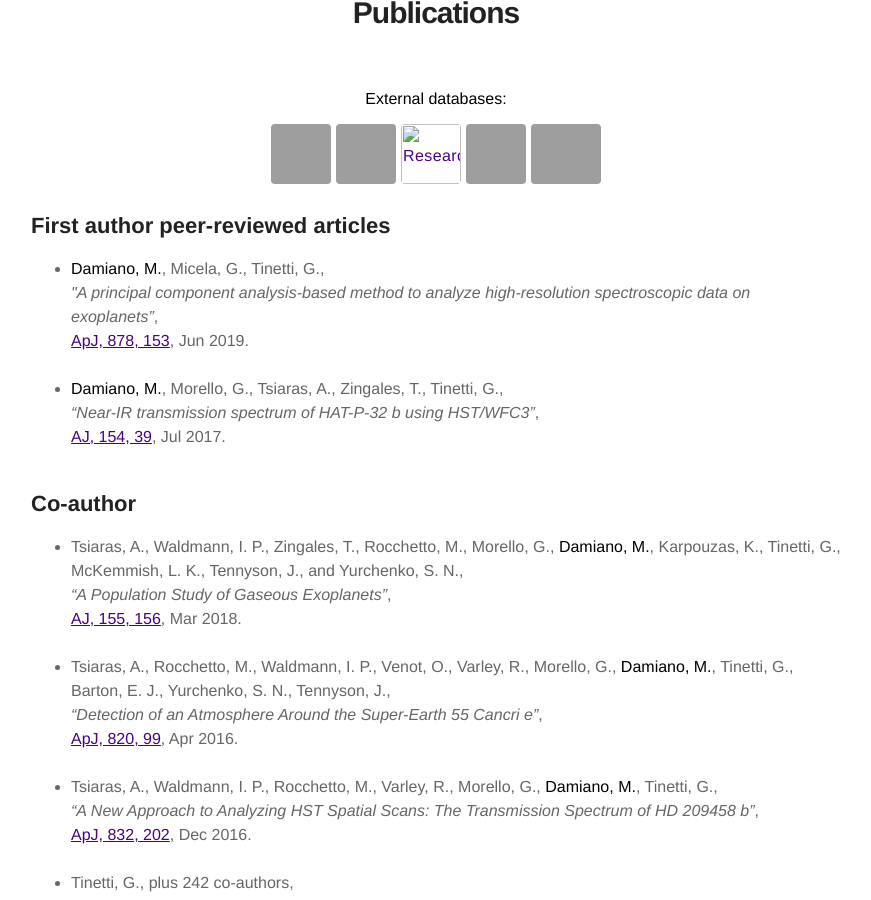
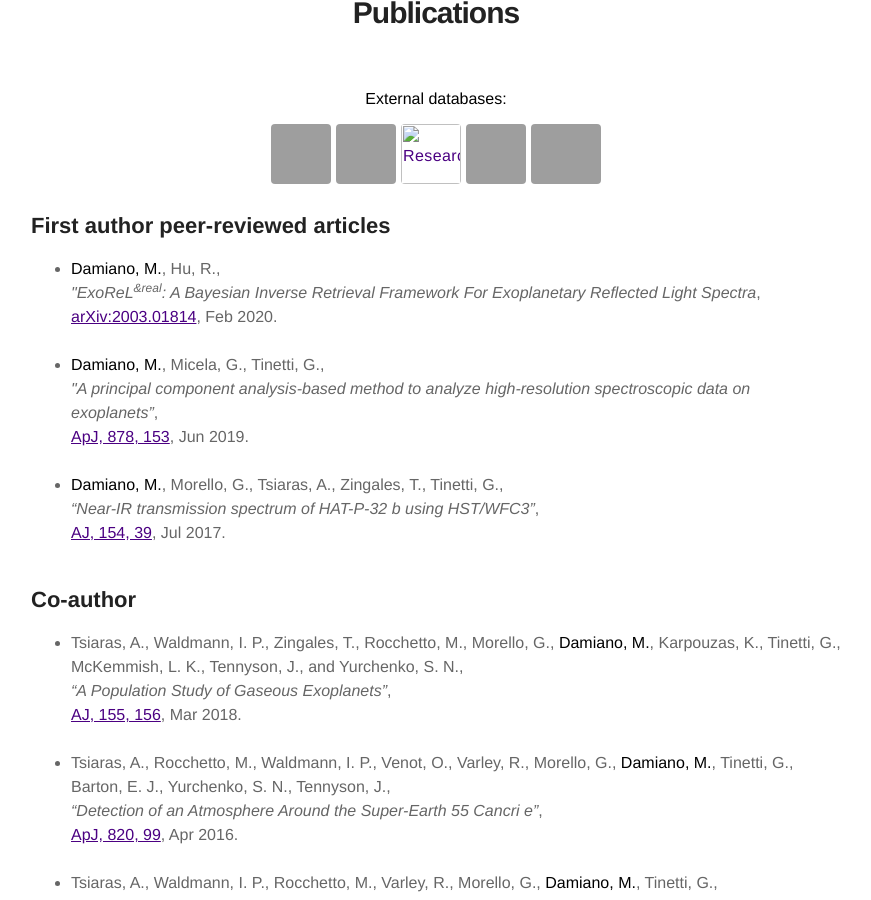
Before and after one commit to MDamiano/MDamiano.github.io, a Jekyll site: the page built from publications.md, in a window 1280 px wide and 900 px high, scrolled down 490 px, cut to the strip 0-900 px from the top of the window. Shown: the whole strip, without its empty margins (204-1075 px from the left). Built offline with Jekyll 4.4.1, drawn with Linux system fonts in a browser that asks for light colours; grey boxes are pictures that could not be loaded.

Commit message:
Update publications

```diff
--- a/publications.md
+++ b/publications.md
@@ -18,10 +18,10 @@ layout: page
 <h2>First author peer-reviewed articles</h2>
 
 <ul class="skill-list">
-    <!-- <li><strong>Damiano, M.</strong>, Hu, R.,
-	    <br /><i>"ExoReL<sup>R</sup>: ”</i>,
-	    <br /><a href="https://iopscience.iop.org/article/10.3847/1538-4357/ab22b2/pdf">ApJ, 878, 153</a>, Jun 2019.
-	    <br /><br /></li> -->
+    <li><strong>Damiano, M.</strong>, Hu, R.,
+	    <br /><i>"ExoReL<sup>&real</sup>: A Bayesian Inverse Retrieval Framework For Exoplanetary Reflected Light Spectra</i>,
+	    <br /><a href="https://arxiv.org/abs/2003.01814">arXiv:2003.01814</a>, Feb 2020.
+	    <br /><br /></li>
 	<li><strong>Damiano, M.</strong>, Micela, G., Tinetti, G.,
 	    <br /><i>"A principal component analysis-based method to analyze high-resolution spectroscopic data on exoplanets”</i>,
 	    <br /><a href="https://iopscience.iop.org/article/10.3847/1538-4357/ab22b2">ApJ, 878, 153</a>, Jun 2019.
```
Also changed, not shown: 1 other file.
